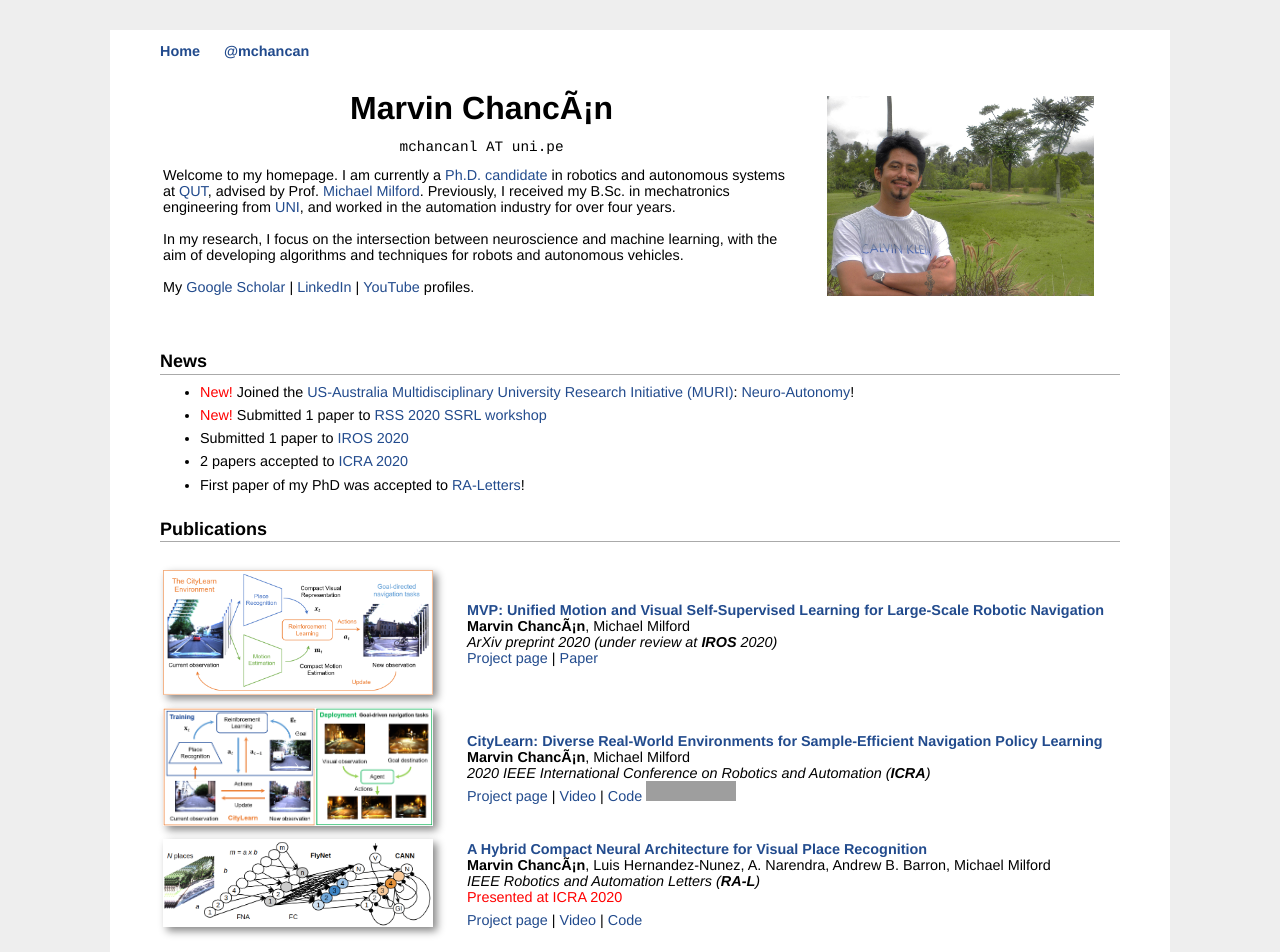
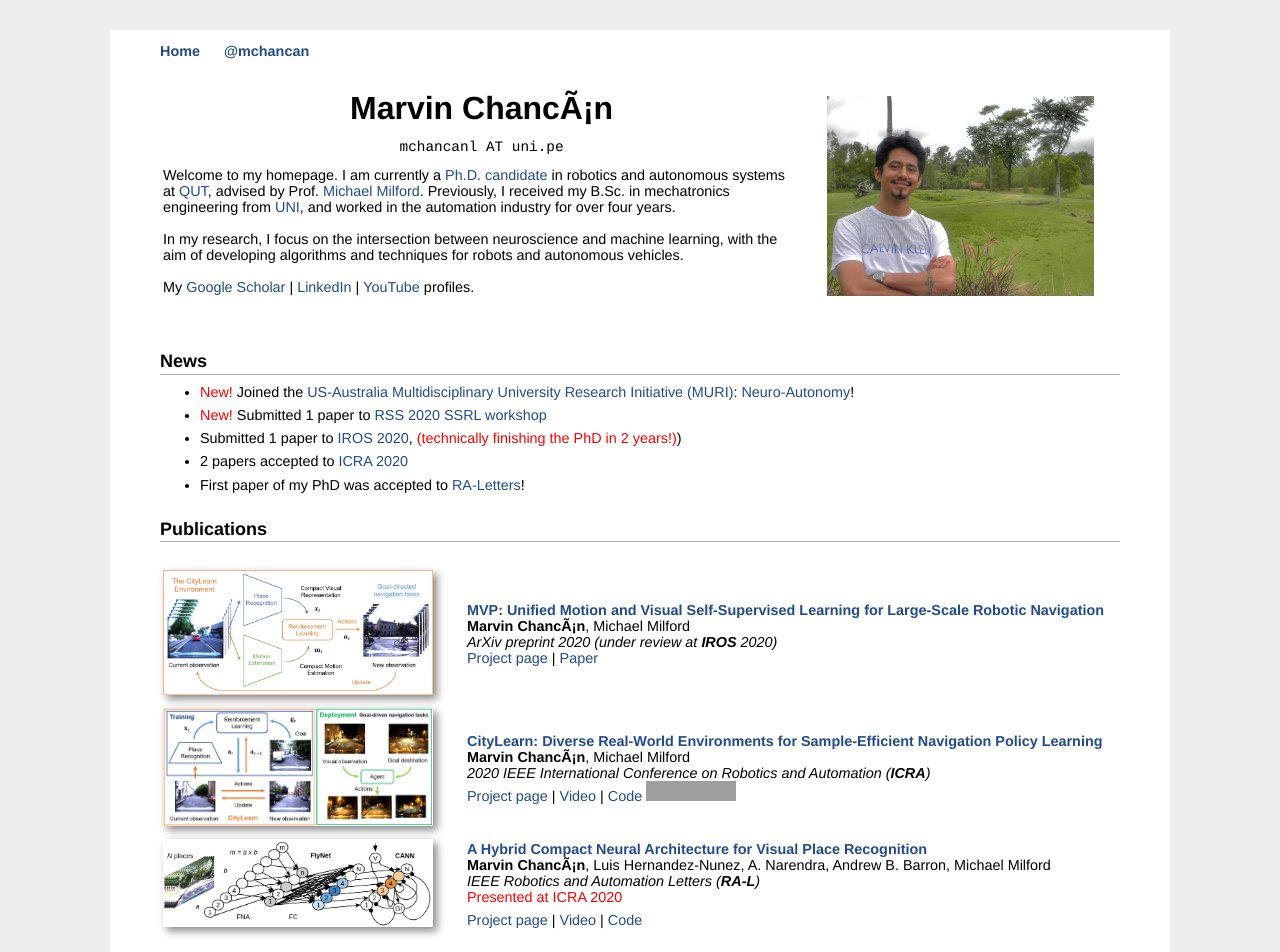
Before and after one commit to mchancan/mchancan.github.io, a Jekyll site: the page built from index.html, in a window 1280 px wide. Shown: the top 952 px of the page. Built offline with Jekyll 4.4.1, drawn with Linux system fonts in a browser that asks for light colours; comment, search, counter and statistics services are not loaded; grey boxes are pictures that could not be loaded.

Commit message:
Update index.html

```diff
--- a/index.html
+++ b/index.html
@@ -32,7 +32,7 @@ title: Marvin's Homepage
 <ul>
 	<li><font color = 'red'>New!</font> Joined the <a href="http://sites.bu.edu/neuroautonomy/">US-Australia Multidisciplinary University Research Initiative (MURI)</a>: <a href="https://research.qut.edu.au/qcr/research/ausmuri-neuro-autonomy-neuroscience-inspired-perception-navigation-and-spatial-awareness-for-autonomous-robots/">Neuro-Autonomy</a>!</li>
 	<li><font color = 'red'>New!</font> Submitted 1 paper to <a href="https://www.brainlinks-braintools.uni-freiburg.de/rss20-ssrl/">RSS 2020 SSRL workshop</a></li>
-	<li>Submitted 1 paper to <a href="http://iros2020.org">IROS 2020</a></li>
+	<li>Submitted 1 paper to <a href="http://iros2020.org">IROS 2020</a>, <font color = 'red'>(technically finishing the PhD in 2 years!)</font>)</li>
 	<li>2 papers accepted to <a href="http://icra2020.org">ICRA 2020</a></li>
 	<li>First paper of my PhD was accepted to <a href="https://ieeexplore.ieee.org/xpl/aboutJournal.jsp?punumber=7083369">RA-Letters</a>!</li>
 </ul>
```
